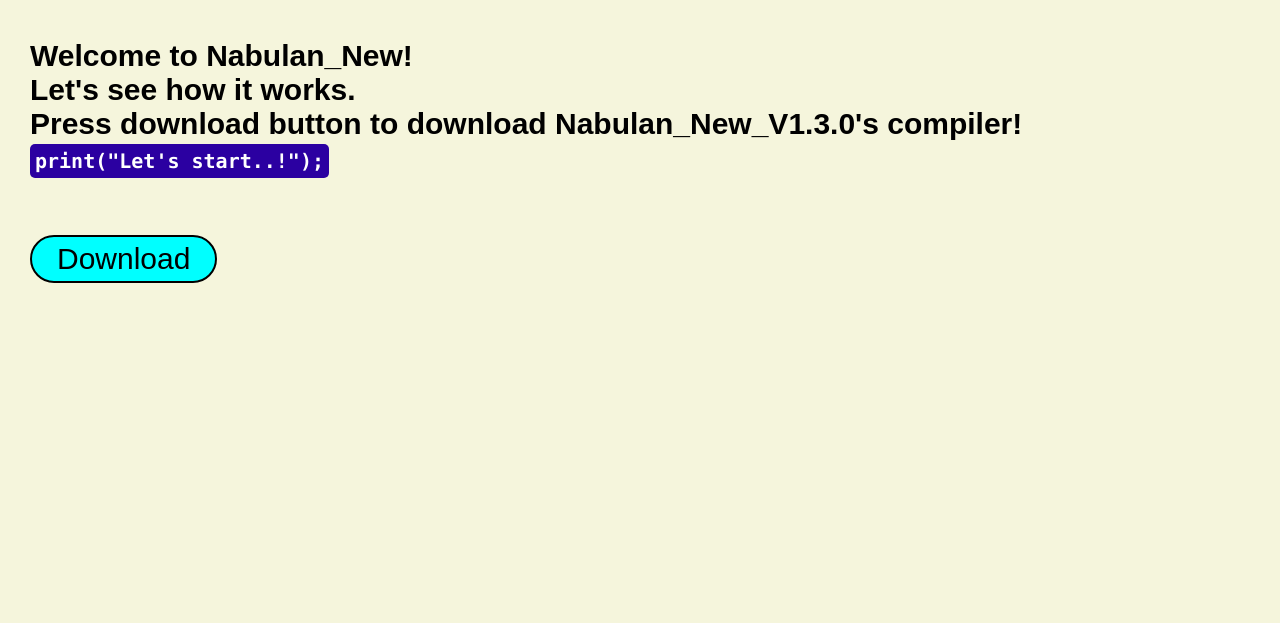
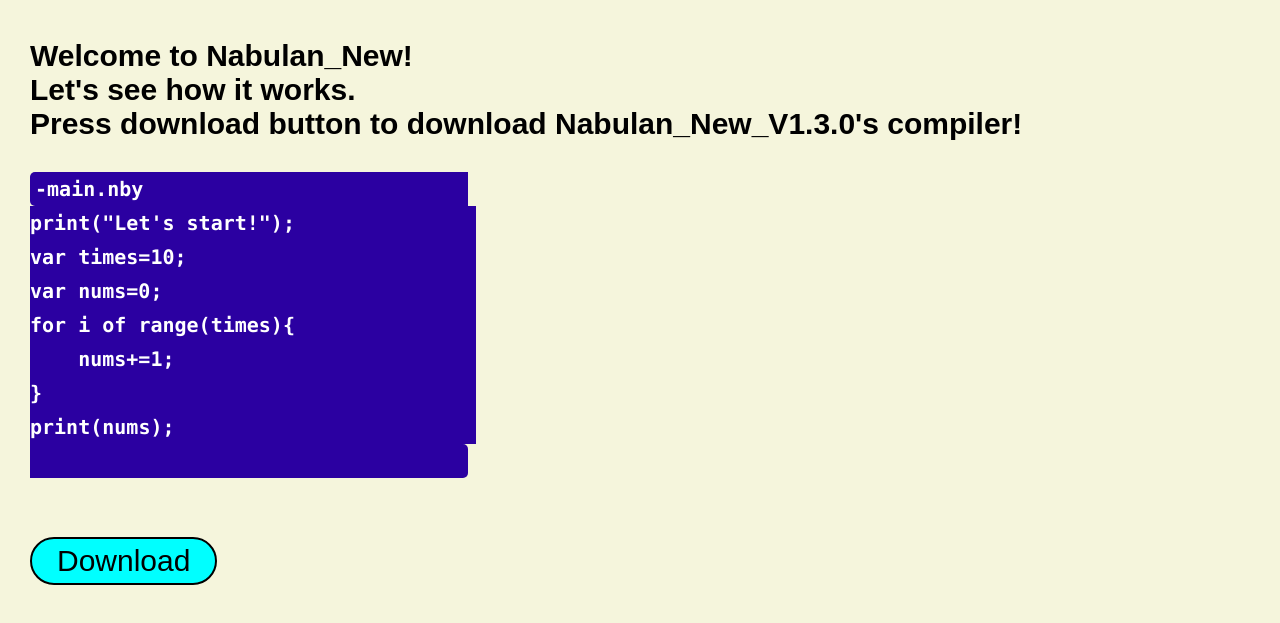
Before and after one commit to Nabuley/Nabullan_New_1.3.0.compiler.download, a plain HTML site: page index.html in a window 1280 px wide. Shown: the part 79-702 px from the top of the page. Drawn offline with Linux system fonts and the light colour scheme.

Commit message:
Update index.html

```diff
--- a/index.html
+++ b/index.html
@@ -15,12 +15,23 @@
         <br>
         Press download button to download Nabulan_New_V1.3.0's compiler!
         <br>
+        <pre><p id="paragraph"><code>-main.nby
+print("Let's start!");
+var times=10;
+var nums=0;
+for i of range(times){
+    nums+=1;
+}
+print(nums);
+                                    </code></p></pre>
+        <!--
         <code>
             print("Let's start..!");
-        </code>
+        </code>-->
     </div>
     <div>
         <a href="Nabullan_New_V1.3.0.Compiler.zip" title="Download Nabullan_New_V1.3.0's Compiler"><button id="button">Download</button></a>
     </div>
+    <script src="script.js"></script>
 </body>
 </html>
```
